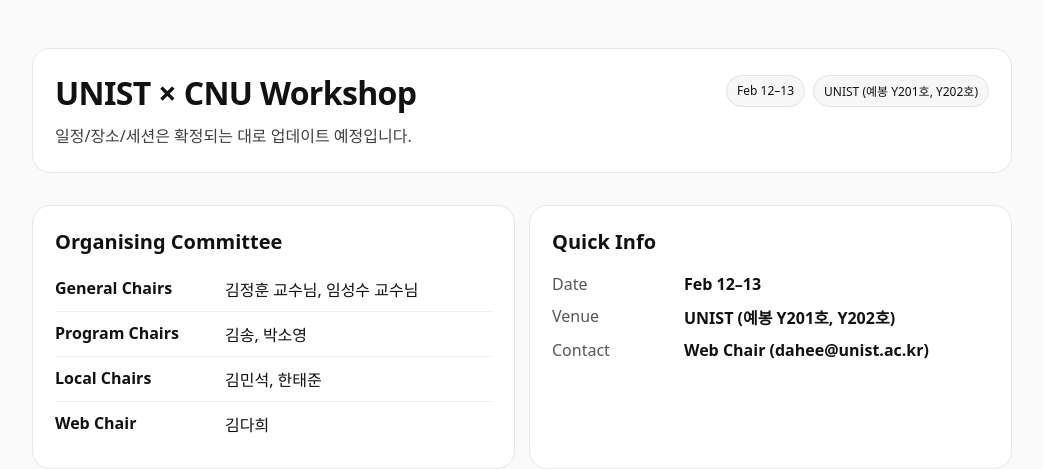
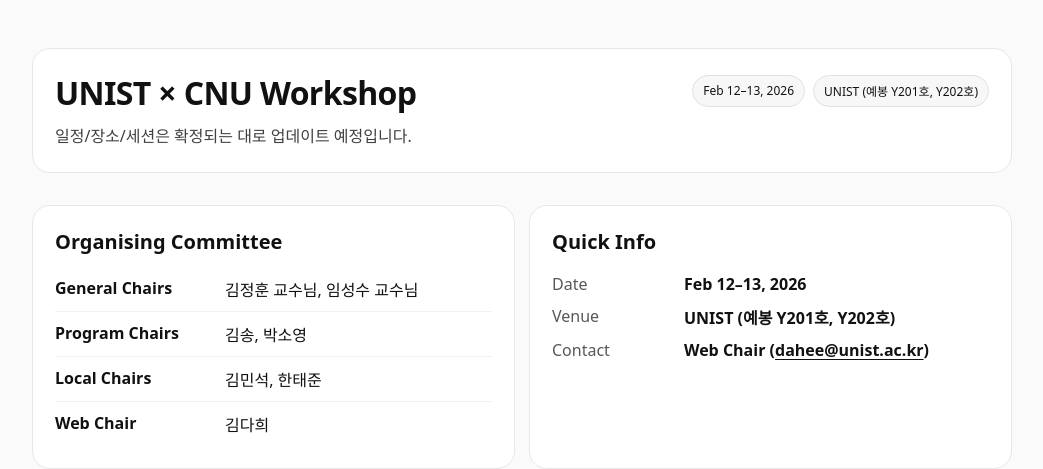
Before and after one commit to unist-cnu/unist-cnu.github.io, a React (Vite) app: page / in a window 1280 px wide. Shown: the top 469 px of the page, without its empty margins (118-1161 px from the left). Built offline with nearby package versions, Linux system fonts and the light colour scheme.

Commit message:
Update workshop schedule

```diff
--- a/src/App.css
+++ b/src/App.css
@@ -222,6 +222,16 @@
   }
 }
 
+.link {
+  color: inherit;
+  text-decoration: underline;
+  text-underline-offset: 3px;
+}
+
+.link:hover {
+  opacity: 0.75;
+}
+
 /* footer */
 .footer {
   margin: 22px 0 0;
--- a/src/App.jsx
+++ b/src/App.jsx
@@ -26,7 +26,7 @@
           <div className="heroTop">
             <h1>UNIST × CNU Workshop</h1>
             <div className="meta">
-              <Tag>Feb 12–13</Tag>
+              <Tag>Feb 12–13, 2026</Tag>
               <Tag>UNIST (예봉 Y201호, Y202호)</Tag>
             </div>
           </div>
@@ -62,11 +62,15 @@
             <h2>Quick Info</h2>
             <div className="kv">
               <div className="k">Date</div>
-              <div className="v">Feb 12–13</div>
+              <div className="v">Feb 12–13, 2026</div>
               <div className="k">Venue</div>
               <div className="v">UNIST (예봉 Y201호, Y202호)</div>
               <div className="k">Contact</div>
-              <div className="v">Web Chair (dahee@unist.ac.kr)</div>
+              <div className="v">
+                Web Chair (
+                <a className="link" href="mailto:dahee@unist.ac.kr">dahee@unist.ac.kr</a>
+                )
+              </div>
             </div>
           </div>
         </section>
```
